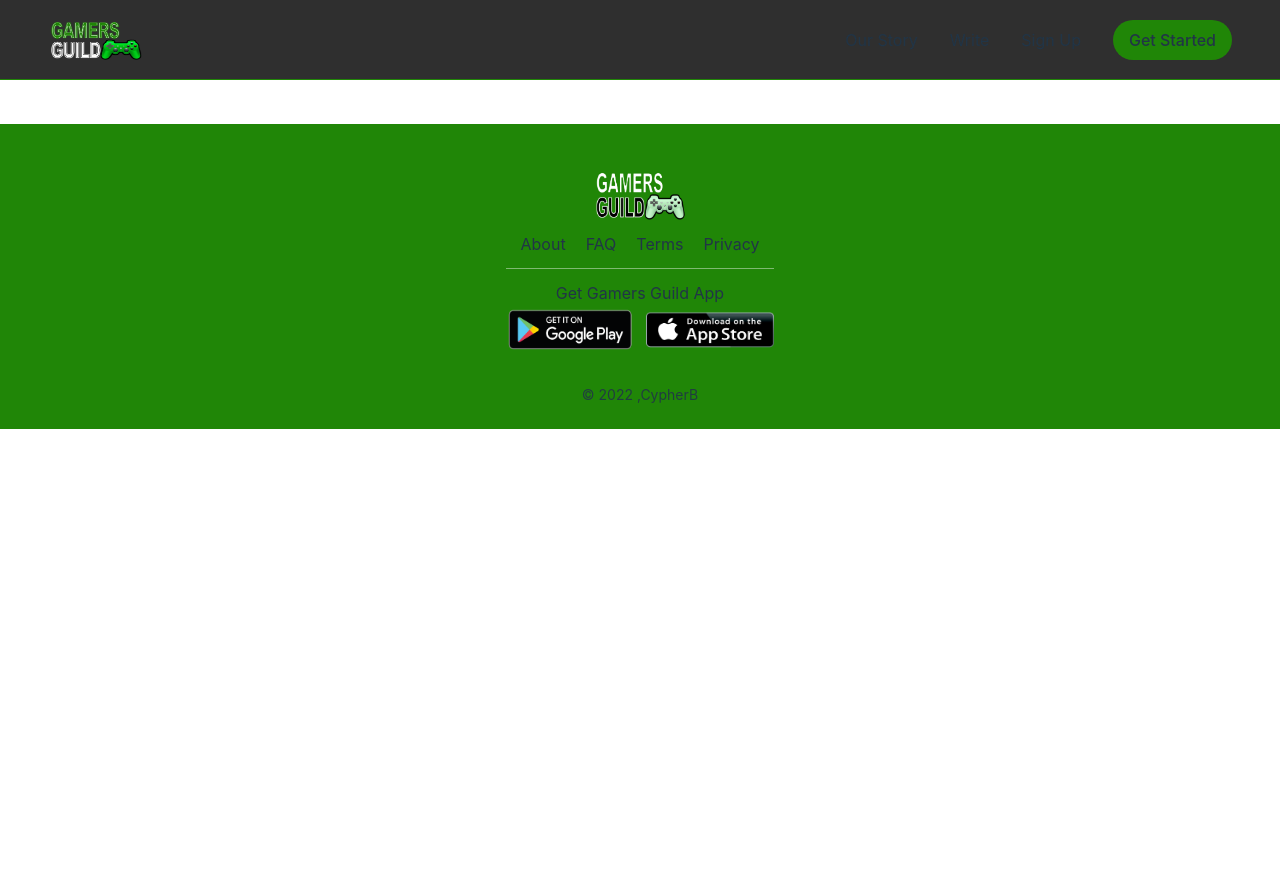
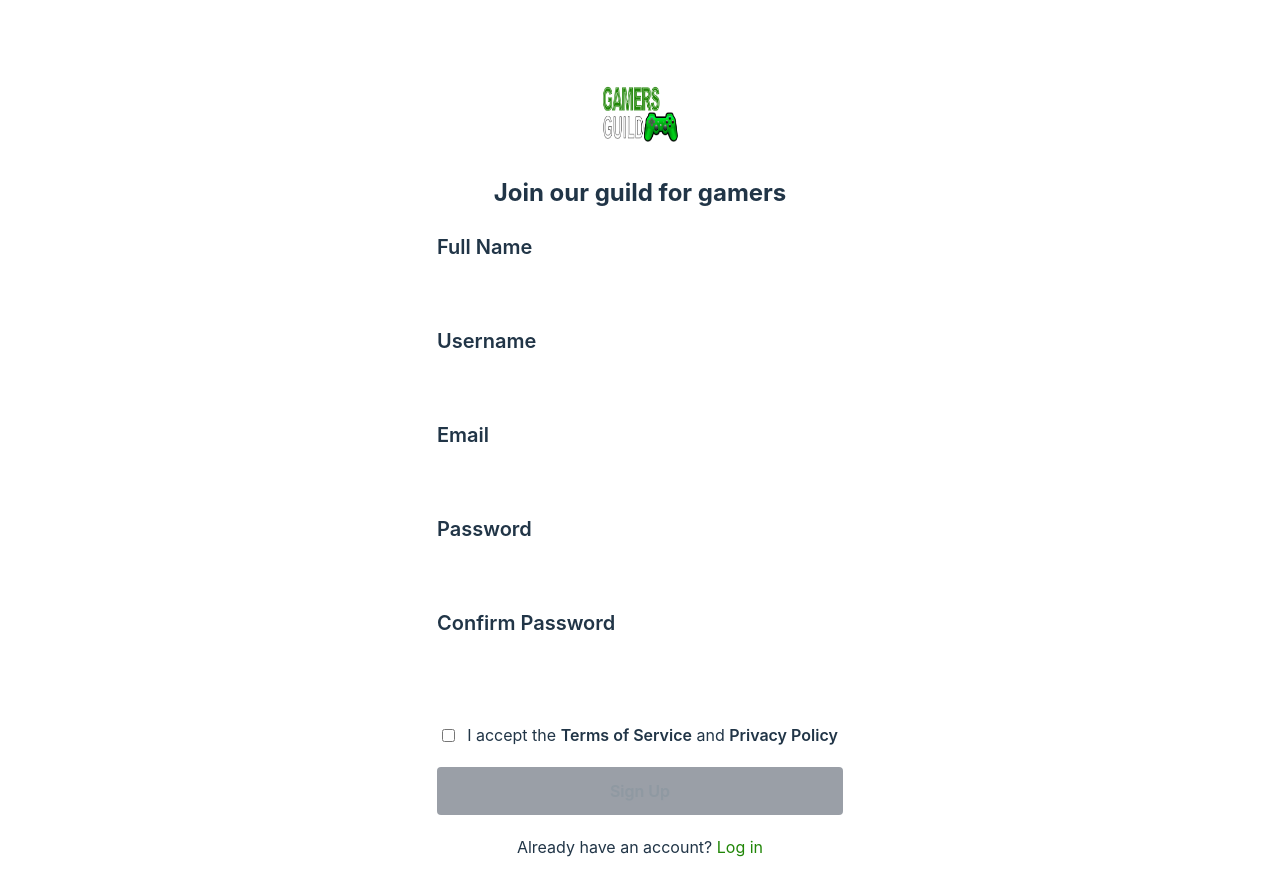
Before and after one commit to cipherB/gamers-guild, a React (Vite) app: page /sign-up in a window 1280 px wide. Shown: the top 896 px of the page. Before the commit the page ends 800 px from the top, so only its background shows below. Built offline with nearby package versions, Linux system fonts and the light colour scheme.

Commit message:
auth pages created

```diff
--- a/package.json
+++ b/package.json
@@ -14,13 +14,16 @@
     "react-router-dom": "^6.3.0"
   },
   "devDependencies": {
+    "@types/js-cookie": "^3.0.2",
     "@types/react": "^18.0.17",
     "@types/react-dom": "^18.0.6",
     "@types/react-slick": "^0.23.10",
     "@types/slick-carousel": "^1.6.37",
     "@vitejs/plugin-react": "^2.0.1",
     "autoprefixer": "^10.4.8",
+    "js-cookie": "^3.0.1",
     "postcss": "^8.4.16",
+    "react-cookie-consent": "^8.0.1",
     "react-icons": "^4.4.0",
     "react-slick": "^0.29.0",
     "slick-carousel": "^1.8.1",
--- a/src/components/Footer.tsx
+++ b/src/components/Footer.tsx
@@ -6,7 +6,7 @@ const Footer = () => {
   return (
     <footer className='w-full bg-site-primary py-3 px-4 md:py-6 md:flex justify-center' >
       <div>
-        <section className='border-b border-[#ffffff6d] pb-3 mt-5' >
+        <section className='border-b border-neutral pb-3 mt-5' >
           <div className='w-full md:flex justify-center'>
             <img src={footerLogo} alt="logo" className='h-14 w-24 mb-2 cursor-pointer' />
           </div>
--- /dev/null
+++ b/src/context/ContextProvider.tsx
@@ -0,0 +1,24 @@
+import React, { useState, useContext, createContext, FC } from 'react'
+import Cookies from 'js-cookie';
+
+const StateContext = createContext<any>(null);
+
+const authInitial = {
+  auth: typeof Cookies.get('auth') === 'string' ? JSON.parse(Cookies.get('auth') || '{}') : {}
+}
+
+interface Props {
+  children: any;
+}
+
+export const ContextProvider:FC<Props> = ({children}) => {
+  const [authenticate, setAuthenticate] = useState<any>(authInitial.auth)
+
+  return (
+    <StateContext.Provider value={{ authenticate, setAuthenticate }} >
+      {children}
+    </StateContext.Provider>
+  );
+}
+
+export const useStateContext = () => useContext(StateContext);
--- a/src/index.css
+++ b/src/index.css
@@ -27,30 +27,20 @@ body {
   margin: 0;
 }
 
+button {
+  transition: box-shadow 1s ease;
+}
+
+.btn-glow:hover {
+  box-shadow: 0px 2px 5px #208607, 1px -1px 3px #208607, 1px 4px 6px #208607;
+}
+
 h1 {
   font-size: 3.2em;
   line-height: 1.2;
 }
 
-button {
-  border-radius: 8px;
-  border: 1px solid transparent;
-  padding: 0.6em 1.2em;
-  font-size: 1em;
-  font-weight: 500;
-  font-family: inherit;
-  background-color: #1a1a1a;
-  cursor: pointer;
-  transition: border-color 0.25s;
-}
-button:hover {
-  border-color: #646cff;
-}
-button:focus,
-button:focus-visible {
-  outline: 4px auto -webkit-focus-ring-color;
-}
-
+/* outline: 4px auto -webkit-focus-ring-color; */
 @media only screen and (max-width:1023px) {
   h1 {
     font-size: 2em;
--- a/src/main.tsx
+++ b/src/main.tsx
@@ -3,11 +3,14 @@ import ReactDOM from 'react-dom/client';
 import App from './App';
 import './index.css';
 import { BrowserRouter as Router } from 'react-router-dom';
+import { ContextProvider } from './context/ContextProvider';
 
 ReactDOM.createRoot(document.getElementById('root') as HTMLElement).render(
   <React.StrictMode>
-    <Router>
-      <App />
-    </Router>
+    <ContextProvider>
+      <Router>
+        <App />
+      </Router>
+    </ContextProvider>
   </React.StrictMode>
 )
--- a/src/pages/Homepage.tsx
+++ b/src/pages/Homepage.tsx
@@ -10,7 +10,7 @@ const Homepage = () => {
     <main>
       <Carousel />
       <section
-        className=' py-8 lg:px-14 md:px-8 px-4 border-b border-[#ffffff6d]
+        className=' py-8 lg:px-14 md:px-8 px-4 border-b border-neutral
         mb-6 lg:flex justify-center'
       >
         <div className='lg:max-w-[1350px]'>
@@ -45,7 +45,7 @@ const Homepage = () => {
       <section className=' py-8 lg:px-14 md:px-8 px-4 lg:flex justify-center' >
         <div className='lg:max-w-[1350px] lg:flex gap-x-9 flex-row-reverse'>
           <aside>
-            <div className='lg:sticky top-[100px] border-b border-[#ffffff6d] pb-10 mb-10'>
+            <div className='lg:sticky top-[100px] border-b border-neutral pb-10 mb-10'>
               <p className='font-semibold mb-4' >What you might like</p>
               <div className='flex gap-4 flex-wrap'>
                 {
--- /dev/null
+++ b/src/pages/Login.tsx
@@ -0,0 +1,97 @@
+import { useState } from 'react'
+import logo from '../assets/gamers-guild-1.png';
+import Cookies from 'js-cookie';
+import CookieConsent from 'react-cookie-consent';
+import { useStateContext } from '../context/ContextProvider';
+import { Link } from 'react-router-dom';
+
+const Login = () => {
+  const { authenticate, setAuthenticate } = useStateContext();
+  console.log("checking", Object.keys(authenticate).length < 1 ? "empty here" : authenticate)
+  const [data, setData] = useState({
+    email: Object.keys(authenticate).length < 1 ? "" : authenticate.email,
+    password: Object.keys(authenticate).length < 1 ? "" : authenticate.password,
+    isAuthenticated: false,
+  })
+
+  const handleChange = (e:any) => {
+    setData({
+      ...data,
+      [e.target.name]: e.target.value
+    })
+  }
+
+  const updateAuthenticate = () => {
+    setData({
+      ...data,
+      isAuthenticated: true
+    })
+  }
+
+  const handleSubmit = async(e:any) => {
+    e.preventDefault();
+    setAuthenticate(data)
+    await Cookies.set('auth', JSON.stringify(data), { expires: 1 })
+  }
+  return (
+    <main className='lg:my-10 md:my-8 flex justify-center items-center min-h-screen' >
+      <CookieConsent
+        location='bottom'
+        buttonText="Accept"
+        style={{ background: "#208607" }}
+        buttonStyle={{color:"#000", background:"#fff"}}
+        expires={150}
+      >
+        This website uses cookies to enhance the user experience. {" "}
+      </CookieConsent>
+      <div
+      className='md:border border-neutral rounded-lg lg:py-10 md:w-[462px] md:px-8 px-4
+      lg:px-14 lg:w-[520px] md:py-10 py-8'
+    >
+        <div className='flex items-center justify-center' >
+          <img src={logo} alt='logo' className='w-20 h-16 mb-8' />
+        </div>
+        <h2 className='text-center mb-6 font-bold text-2xl' >Log in to your account</h2>
+        <form onSubmit={handleSubmit} >
+          <div className='mb-4' >
+            <label className='lg:text-xl font-semibold mb-2' >Email</label>
+            <input
+              name="email"
+              type="email"
+              className='focus:outline focus:outline-site-primary focus:border-site-primary
+              h-[50px] w-full rounded pl-4 border border-neutral'
+              value={data.email}
+              onChange={handleChange}
+            />
+          </div>
+          <div className='mb-4' >
+            <label className='lg:text-xl font-semibold mb-2' >Password</label>
+            <input
+              name="password"
+              type="password"
+              className='focus:outline focus:outline-site-primary focus:border-site-primary
+              h-[50px] w-full rounded pl-4 border border-neutral'
+              value={data.password}
+              onChange={handleChange}
+            />
+          </div>
+          <button
+            className={`w-full border-0 rounded font-semibold py-3
+            ${(data.email ===  "") || (data.password === "") ? "opacity-50 bg-gray-700" :
+            "opacity-100 btn-glow bg-site-primary"}`}
+            disabled={(data.email ===  "") && (data.password === "") ? true : false}
+            type="submit"
+            onClick={updateAuthenticate}
+          >
+            Sign In
+          </button>
+          <div className='w-full text-center my-5' >
+            <p>Don't have an account? <Link className='text-site-primary' to="/sign-up" >Sign Up</Link></p>
+          </div>
+        </form>
+      </div>
+    </main>
+  )
+}
+
+export default Login
--- /dev/null
+++ b/src/pages/SignUp.tsx
@@ -0,0 +1,136 @@
+import { useState } from 'react';
+import logo from '../assets/gamers-guild-1.png';
+import { Link } from 'react-router-dom';
+
+const SignUp = () => {
+  const [data, setData] = useState({
+    fullname: "",
+    username: "",
+    email: "",
+    password: "",
+    confirm_password: "",
+    terms_privacy: false
+  })
+
+  const handleChange = (e:any) => {
+    if (e.target.type === "checkbox") {
+      setData({
+        ...data,
+        [e.target.name]: !data.terms_privacy
+      })
+    } else {
+      setData({
+        ...data,
+        [e.target.name]: e.target.value
+      })
+    }
+  }
+
+  const verifySubmit = () => {
+    if (
+      data.fullname === "" ||
+      data.email === "" ||
+      data.username === "" ||
+      data.password === "" ||
+      data.confirm_password !== data.password ||
+      data.terms_privacy !== true
+    ) {
+      return false;
+    } else {
+      return true;
+    }
+  }
+
+  const handleSubmit = (e:any) => {
+    e.preventDefault();
+  }
+  return (
+    <main className='lg:my-10 md:my-8 flex justify-center items-center min-h-screen' >
+      <div
+      className='md:border border-neutral rounded-lg lg:py-10 md:w-[462px] md:px-8 px-4
+      lg:px-14 lg:w-[520px] md:py-10 py-8'
+    >
+        <div className='flex items-center justify-center' >
+          <img src={logo} alt='logo' className='w-20 h-16 mb-8' />
+        </div>
+        <h2 className='text-center mb-6 font-bold text-2xl' >Join our guild for gamers</h2>
+        <form onSubmit={handleSubmit} >
+          <div className='mb-4' >
+            <label className='lg:text-xl font-semibold mb-2' >Full Name</label>
+            <input
+              name="fullname"
+              type="text"
+              className='focus:outline focus:outline-site-primary focus:border-site-primary
+              h-[50px] w-full rounded pl-4 border border-neutral'
+              onChange={handleChange}
+            />
+          </div>
+          <div className='mb-4' >
+            <label className='lg:text-xl font-semibold mb-2' >Username</label>
+            <input
+              name="username"
+              type="text"
+              className='focus:outline focus:outline-site-primary focus:border-site-primary
+              h-[50px] w-full rounded pl-4 border border-neutral'
+              onChange={handleChange}
+            />
+          </div>
+          <div className='mb-4' >
+            <label className='lg:text-xl font-semibold mb-2' >Email</label>
+            <input
+              name="email"
+              type="email"
+              className='focus:outline focus:outline-site-primary focus:border-site-primary
+              h-[50px] w-full rounded pl-4 border border-neutral'
+              onChange={handleChange}
+            />
+          </div>
+          <div className='mb-4' >
+            <label className='lg:text-xl font-semibold mb-2' >Password</label>
+            <input
+              name="password"
+              type="password"
+              className='focus:outline focus:outline-site-primary focus:border-site-primary
+              h-[50px] w-full rounded pl-4 border border-neutral'
+              onChange={handleChange}
+            />
+          </div>
+          <div className='mb-4' >
+            <label className='lg:text-xl font-semibold mb-2' >Confirm Password</label>
+            <input
+              name="confirm_password"
+              type="password"
+              className='focus:outline focus:outline-site-primary focus:border-site-primary
+              h-[50px] w-full rounded pl-4 border border-neutral'
+              onChange={handleChange}
+            />
+          </div>
+          <div className='flex justify-center items-center gap-x-3 py-5' >
+            <input
+              name="terms_privacy"
+              type="checkbox"
+              checked={data.terms_privacy}
+              onChange={handleChange}
+            />
+            <p className='md:text-base text-sm' >
+              I accept the <span className='font-semibold' >Terms of Service</span> and {" "}
+              <span className='font-semibold'>Privacy Policy</span>
+            </p>
+          </div>
+          <button
+            className={`w-full border-0 rounded font-semibold py-3
+            ${verifySubmit() ? "bg-site-primary btn-glow opacity-100" : "opacity-50 bg-gray-700"}`}
+            disabled={!verifySubmit()}
+          >
+            Sign Up
+          </button>
+          <div className='w-full text-center my-5' >
+            <p>Already have an account? <Link className='text-site-primary' to="/login" >Log in</Link></p>
+          </div>
+        </form>
+      </div>
+    </main>
+  )
+}
+
+export default SignUp
--- a/src/routes/index.tsx
+++ b/src/routes/index.tsx
@@ -1,5 +1,7 @@
 import React from 'react';
 import { Route, Routes } from 'react-router-dom';
+import Login from '../pages/Login';
+import SignUp from '../pages/SignUp';
 import UnauthenticatedRoutes from './UnauthenticatedRoutes';
 
 
@@ -8,6 +10,8 @@ const routes = () => {
     <>
     <Routes>
       <Route path="/*" element={<UnauthenticatedRoutes />} />
+      <Route path="/login" element={<Login />} />
+      <Route path="/sign-up" element={<SignUp />} />
     </Routes>
 
     </>
--- a/tailwind.config.cjs
+++ b/tailwind.config.cjs
@@ -7,7 +7,8 @@ module.exports = {
         site: {
           primary: "#208607"
         },
-        dark: '#242424'
+        dark: '#242424',
+        neutral: "#ffffff6d",
       }
     },
   },
```
Also changed, not shown: 1 other file (tests, documents, lock files or other folders).
